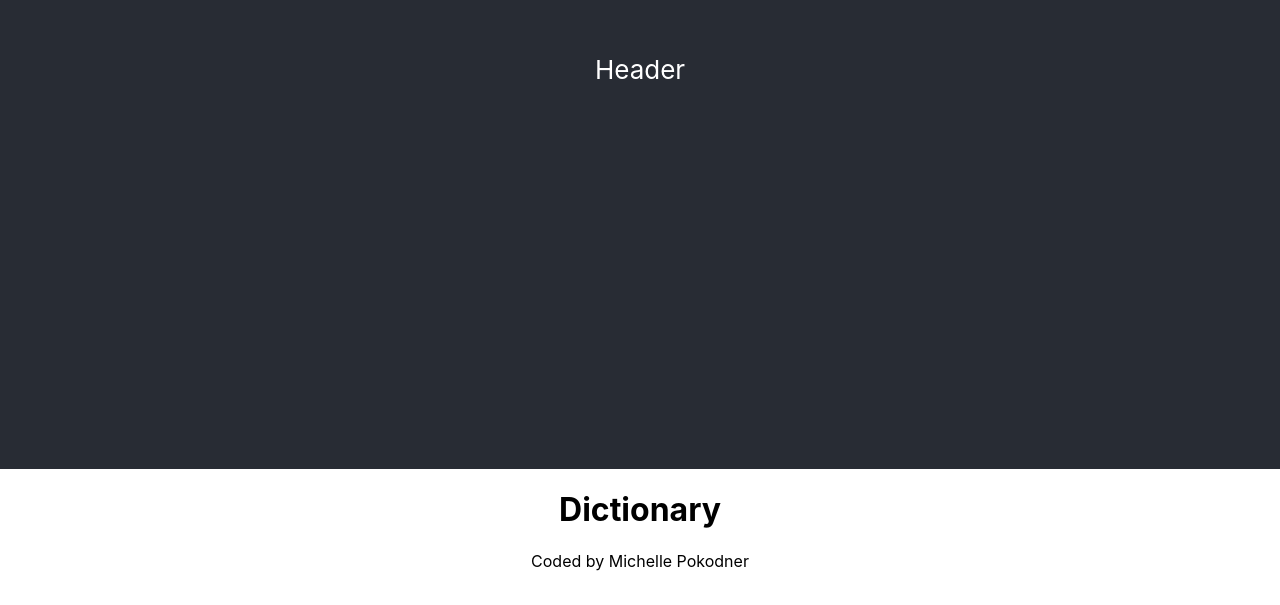
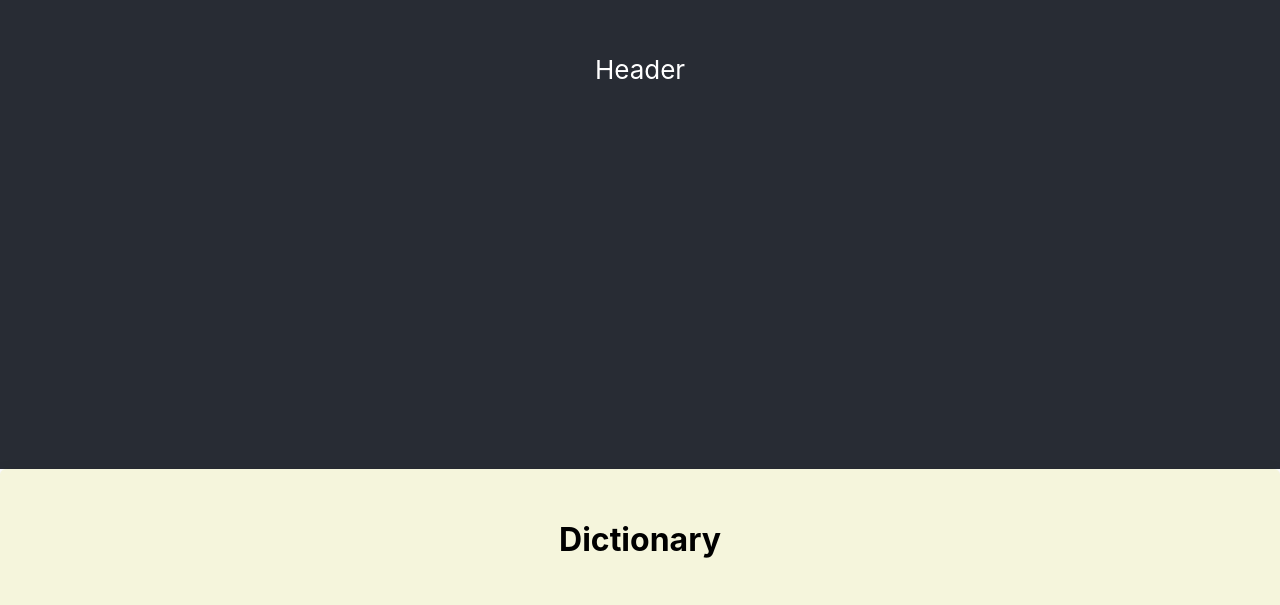
Before and after one commit to mpokodner/dictionary-react-app, a React (Create React App) app: page / in a window 1280 px wide. Shown: the part 331-936 px from the top of the page. Before the commit the page ends 902 px from the top, so only its background shows below. Built offline with nearby package versions, Linux system fonts and the light colour scheme.

Commit message:
changed app.css

```diff
--- a/src/App.css
+++ b/src/App.css
@@ -1,16 +1,5 @@
 .App {
   text-align: center;
-}
-
-.App-logo {
-  height: 40vmin;
-  pointer-events: none;
-}
-
-@media (prefers-reduced-motion: no-preference) {
-  .App-logo {
-    animation: App-logo-spin infinite 20s linear;
-  }
 }
 
 .App-header {
@@ -24,15 +13,9 @@
   color: white;
 }
 
-.App-link {
-  color: #61dafb;
+.Dictionary {
+  background: beige;
+  padding: 30px;
+  border-radius: 6px;
+  box-shadow: 0 10px 20px rgba(0, 0, 0, 0.19), 0 6px 6px rgba(0, 0, 0, 0.23);
 }
-
-@keyframes App-logo-spin {
-  from {
-    transform: rotate(0deg);
-  }
-  to {
-    transform: rotate(360deg);
-  }
-}
```
